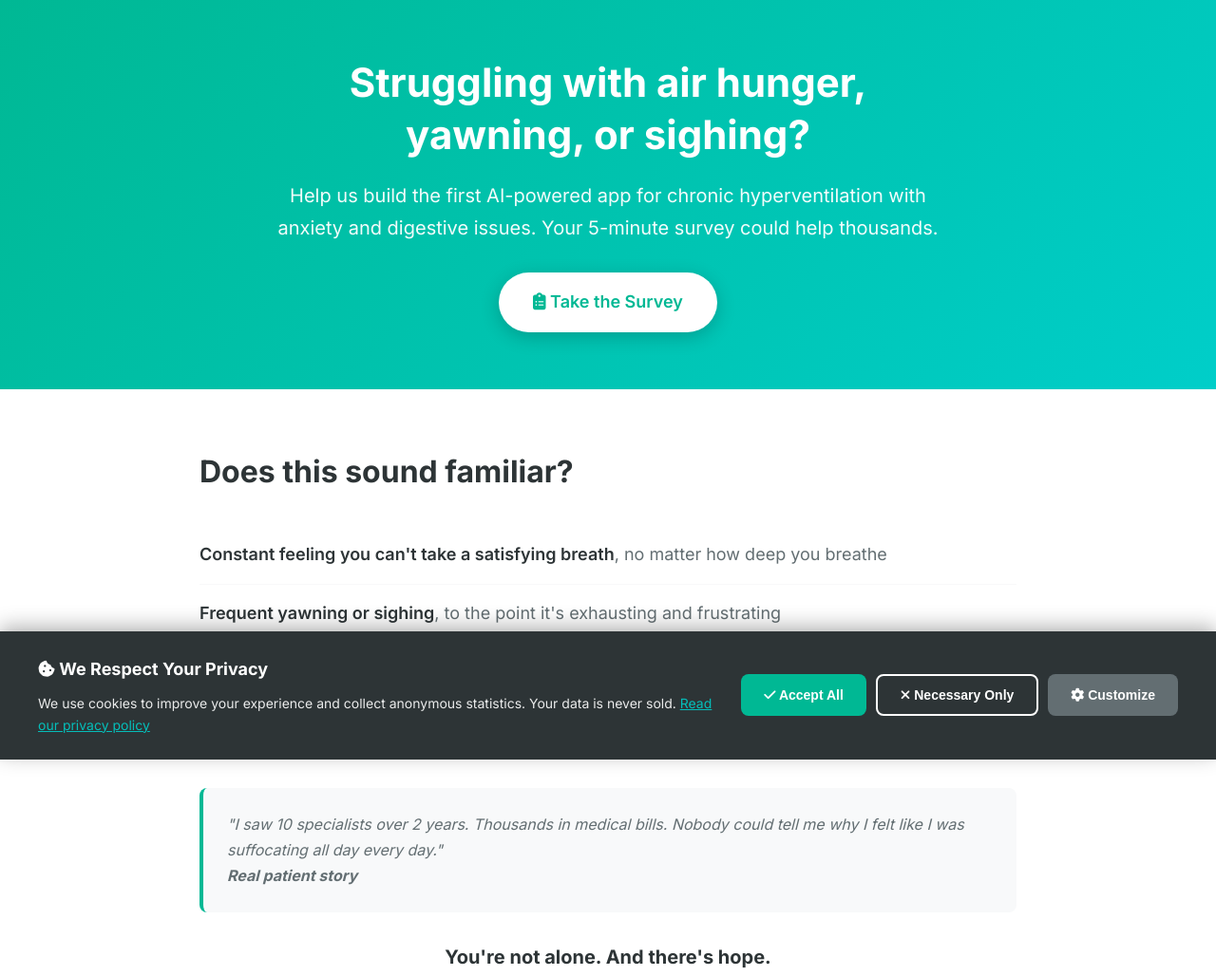
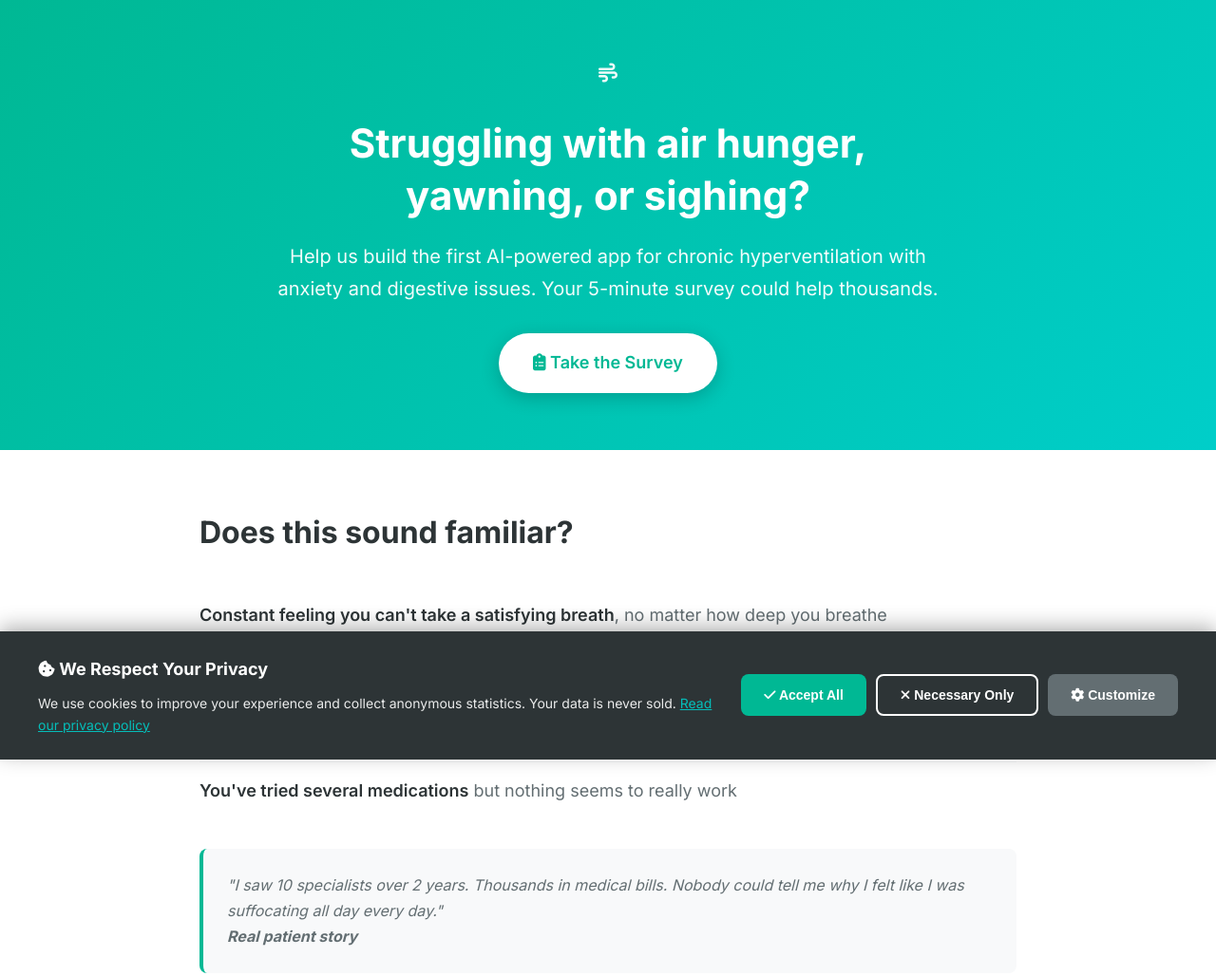
Before and after one commit to boefdoos/breathwise_landing, a plain HTML site: page index.html in a window 1280 px wide. Shown: the top 1028 px of the page at 95% size. Drawn offline with Linux system fonts and the light colour scheme.

Commit message:
Add icon to hero section in index.html
Added an icon to the hero section for visual enhancement.

```diff
--- a/index.html
+++ b/index.html
@@ -711,6 +711,9 @@
     <!-- Hero Section -->
     <section class="hero">
         <div class="container">
+            <p>
+                <i class="fa-solid fa-wind"></i>
+            </p>
             <h1>Struggling with air hunger,<br> yawning, or sighing?</h1>
             <p>
                 Help us build the first AI-powered app for chronic hyperventilation with
```
